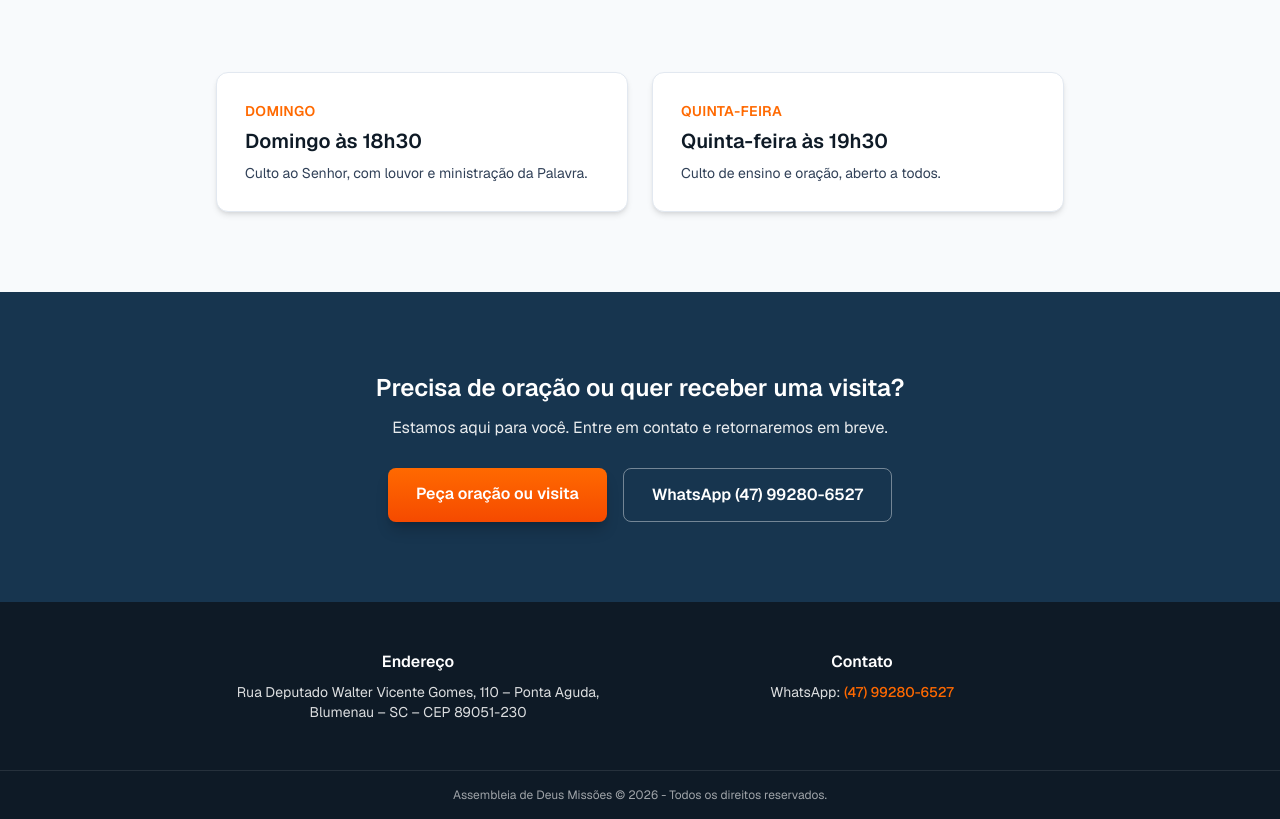
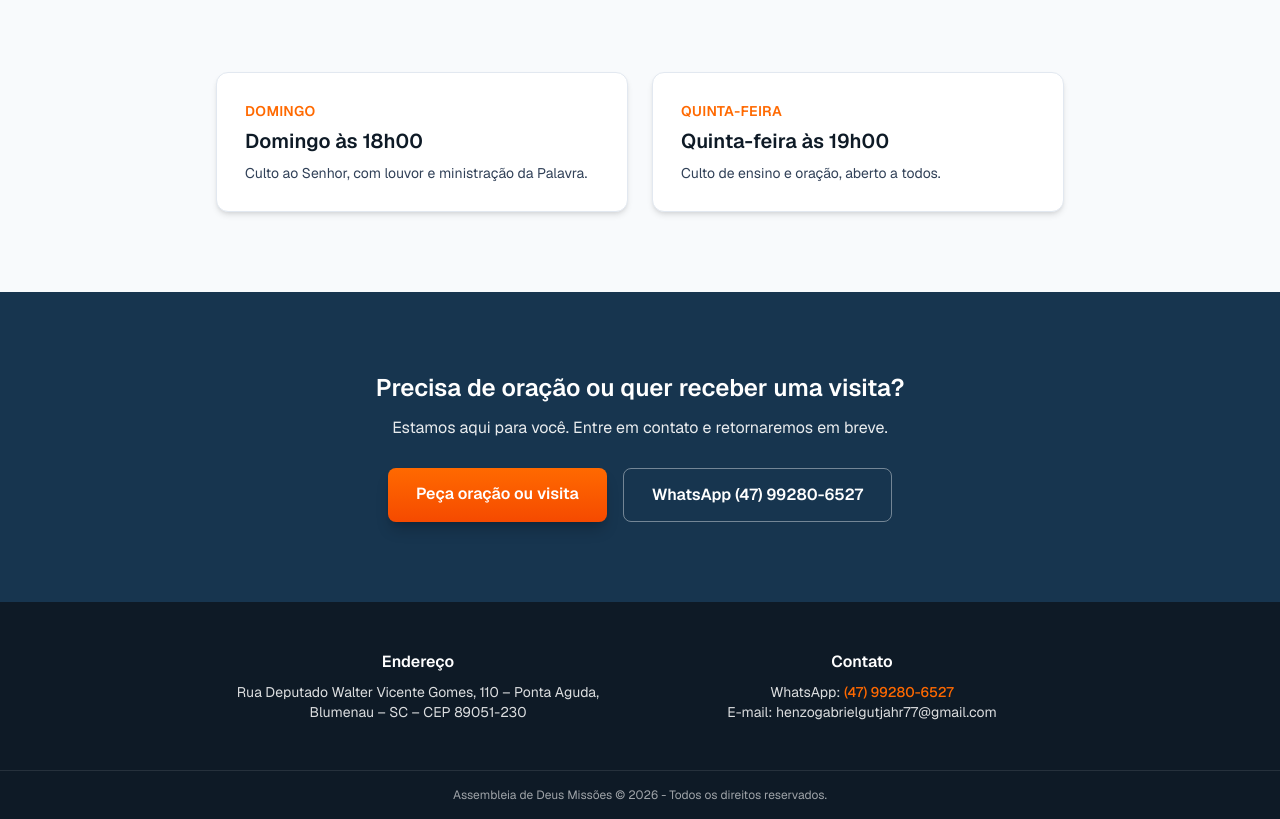
Before and after one commit to henzogabrielgutjahr77-adblu/site, a Next.js app: page / in a window 1280 px wide. Shown: the part 1200-2019 px from the top of the page. Built offline with nearby package versions, Linux system fonts and the light colour scheme.

Commit message:
Conteúdo atualizado via CMS

```diff
--- a/app/admin/actions.ts
+++ b/app/admin/actions.ts
@@ -7,7 +7,6 @@ import { execFileSync } from "child_process";
 import matter from "gray-matter";
 import yaml from "js-yaml";
 import { redirect } from "next/navigation";
-import { headers } from "next/headers";
 import { CONTENT_DIR } from "@/lib/content";
 import { attemptLogin, destroySession, isAuthed } from "@/lib/auth";
 
@@ -53,10 +52,9 @@ async function requireAuth(): Promise<void> {
 }
 
 async function getIp(): Promise<string> {
-  const h = await headers();
-  const fwd = h.get("x-forwarded-for");
-  if (fwd) return fwd.split(",")[0]?.trim() || "local";
-  return h.get("x-real-ip") || "local";
+  // A porta 3005 é mapeada direto (sem proxy), então X-Forwarded-For/X-Real-IP
+  // são controláveis pelo cliente. Usamos chave fixa: rate-limit global não burlável.
+  return "lan";
 }
 
 function syncToGit() {
--- a/content/site/config.yml
+++ b/content/site/config.yml
@@ -12,6 +12,6 @@ cta: Peça oração ou visita
 whatsapp: (47) 99280-6527
 whatsapp_url: https://wa.me/5547992806527
 endereco: Rua Deputado Walter Vicente Gomes, 110 – Ponta Aguda, Blumenau – SC – CEP 89051-230
-email: ''
-horario_domingo: Domingo às 18h30
-horario_quinta: Quinta-feira às 19h30
+email: henzogabrielgutjahr77@gmail.com
+horario_domingo: Domingo às 18h00
+horario_quinta: Quinta-feira às 19h00
```
